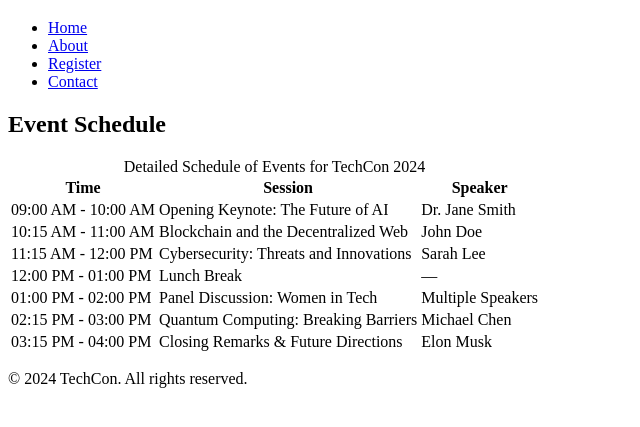
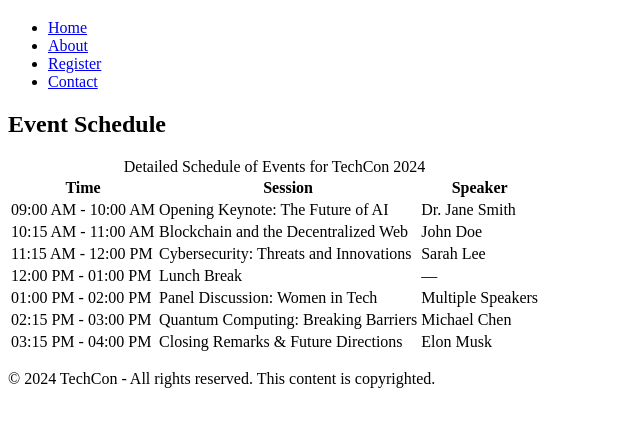
Before and after one commit to shaniqhope/TechCon_HTML, a plain HTML site: page techcon_website/schedule.html in a window 1280 px wide. Shown: the part 61-488 px from the top of the page, without its empty margins (0-640 px from the left). Drawn offline with Linux system fonts and the light colour scheme.

```diff
--- a/techcon_website/schedule.html
+++ b/techcon_website/schedule.html
@@ -73,7 +73,7 @@
 
     <!-- Footer Section -->
     <footer>
-        <p>&copy; 2024 TechCon. All rights reserved.</p>
+        <p>&copy; 2024 TechCon - All rights reserved. This content is copyrighted.</p>
     </footer>
 </body>
 </html>
```
